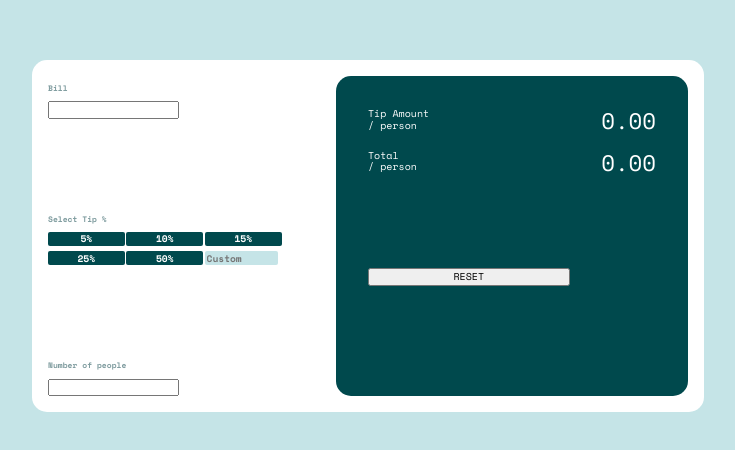
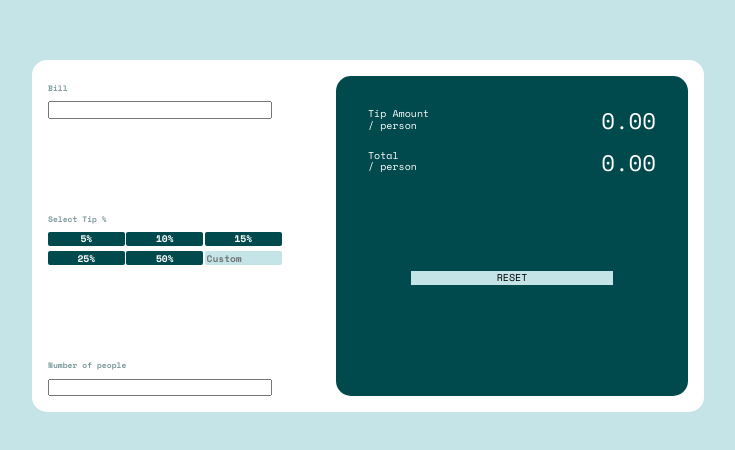
Before and after one commit to DanielJ1337/tip-calculator, a plain HTML site: page index.html in a window 1280 px wide. Shown: the part 164-614 px from the top of the page, without its empty margins (272-1007 px from the left). Drawn offline with nearby package versions, Linux system fonts and the light colour scheme.

Commit message:
adjustments

```diff
--- a/index.html
+++ b/index.html
@@ -21,7 +21,7 @@
           <div class="calculator__bill-wrapper">
             <h3 class="calculator__bill">Bill</h3>
             <div class="calculator__input-wrapper">
-              <input type="number" id="bill-amount" />
+              <input type="text" id="bill-amount" />
             </div>
           </div>
           <div class="calculator__tip-wrapper">
@@ -32,13 +32,14 @@
               <div class="calculator__amount fifteen">15%</div>
               <div class="calculator__amount twentyfive">25%</div>
               <div class="calculator__amount fifty">50%</div>
+
               <input class="calculator__amount custom" placeholder="Custom" />
             </div>
           </div>
           <div class="calculator__people-wrapper">
             <h3 class="calculator__people-heading">Number of people</h3>
             <div class="calculator__people-input-wrapper">
-              <input type="number" id="people-count" />
+              <input type="text" id="people-count" />
             </div>
           </div>
         </div>
--- a/resources/css/main.scss
+++ b/resources/css/main.scss
@@ -36,6 +36,20 @@ body {
     font-size: 0.5rem;
     color: var(--darkGrayishCyanFont);
     font-family: 'Space Mono', sans-serif;
+  }
+
+  &__input-wrapper {
+    input {
+      text-align: right;
+      width: 75%;
+    }
+  }
+
+  &__people-input-wrapper {
+    input {
+      width: 75%;
+      text-align: right;
+    }
   }
 
   &__left-container {
@@ -85,11 +99,21 @@ body {
     justify-content: space-between;
   }
 
+  &__button-container {
+    margin: auto;
+    width: 100%;
+    text-align: center;
+    display: flex;
+    justify-content: flex-end;
+  }
+
   &__reset {
     width: 70%;
     margin: auto;
     position: relative;
-    bottom: 5%;
+    justify-self: flex-end;
+    background-color: var(--lightGrayishCyanInput);
+    border: none;
   }
 
   &__amount {
@@ -109,18 +133,18 @@ body {
     padding: 0.1rem;
   }
 
+  &__amount:hover {
+    cursor: pointer;
+  }
+
   &__amount.custom {
     background-color: var(--lightGrayishCyanInput);
     border: none;
     box-sizing: border-box;
+    width: 105%;
   }
 
   &__amount.custom:focus {
     outline: none;
   }
-
-  &__button-container {
-    margin: auto;
-    width: 100%;
-  }
 }
```
Also changed, not shown: resources/css/main.css, 1 other file.
